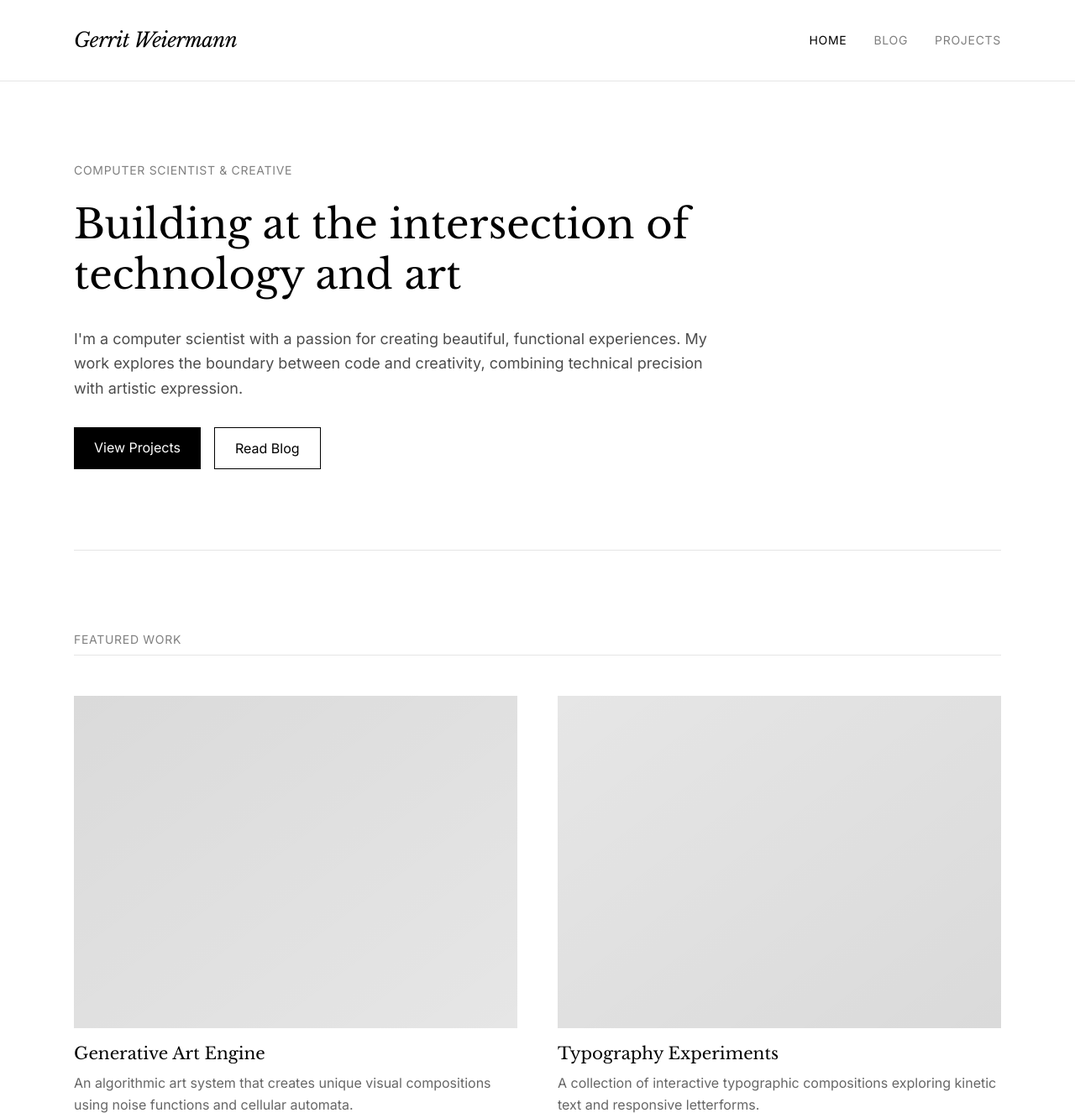
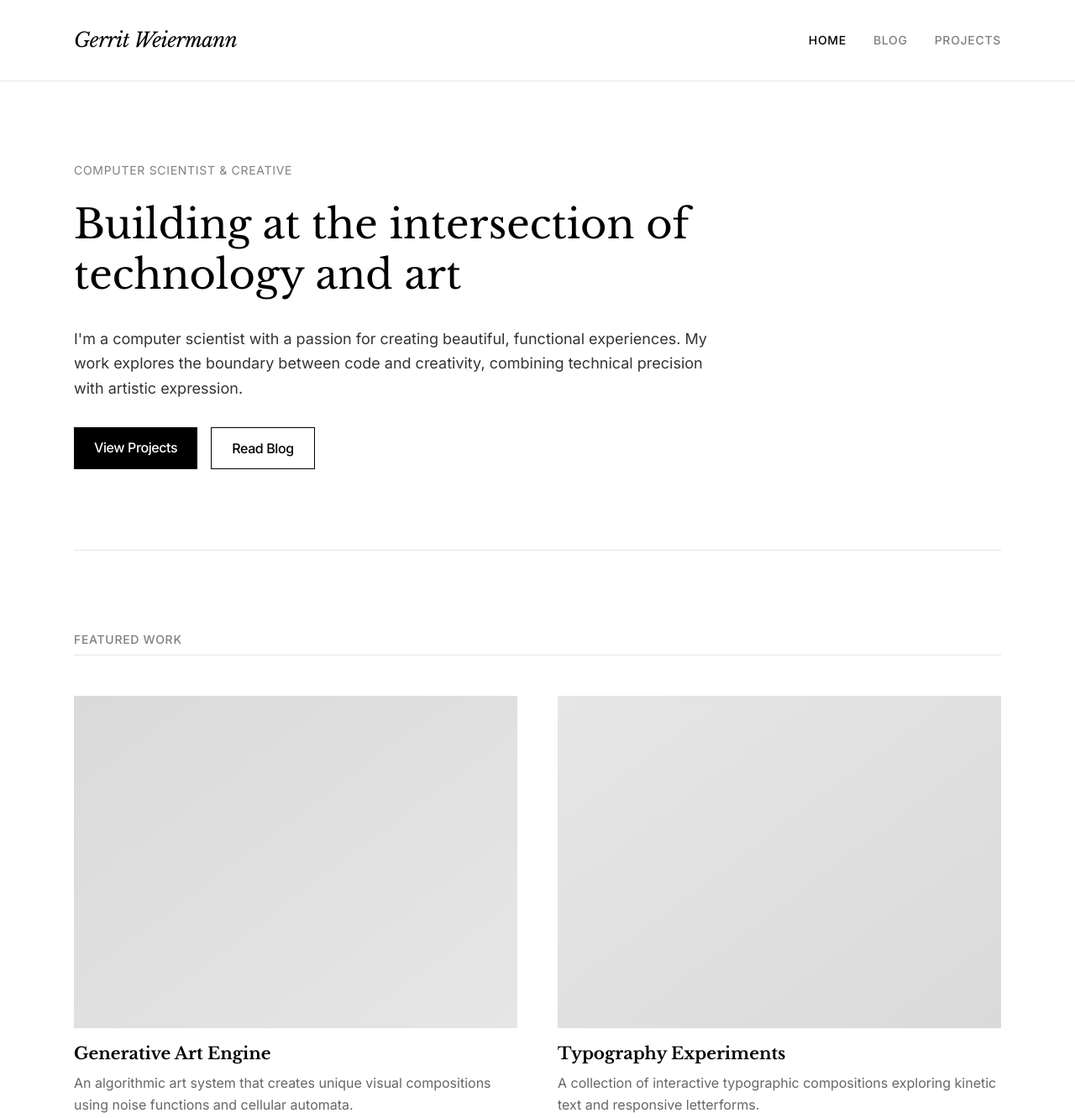
Before and after one commit to gweiermann/personal-blog, an Astro site: page / in a window 1280 px wide. Shown: the top 1332 px of the page at 84% size. Built offline with nearby package versions, Linux system fonts and the light colour scheme; Astro itself is replaced by a stand-in of ours.

Commit message:
adjust styling to reference

```diff
--- a/src/layouts/BaseLayout.astro
+++ b/src/layouts/BaseLayout.astro
@@ -42,7 +42,7 @@ const linkHighlight = (path: string) => {
               <a
                 href="/"
                 class:list={[
-                  'text-sm uppercase tracking-wider transition-colors',
+                  'text-sm uppercase tracking-wider transition-colors font-medium',
                   linkHighlight('/'),
                 ]}
               >
@@ -51,7 +51,7 @@ const linkHighlight = (path: string) => {
               <a
                 href="/blog"
                 class:list={[
-                  'text-sm uppercase tracking-wider transition-colors',
+                  'text-sm uppercase tracking-wider transition-colors font-medium',
                   linkHighlight('/blog'),
                 ]}
               >
@@ -60,7 +60,7 @@ const linkHighlight = (path: string) => {
               <a
                 href="/projects"
                 class:list={[
-                  'text-sm uppercase tracking-wider transition-colors',
+                  'text-sm uppercase tracking-wider transition-colors font-medium',
                   linkHighlight('/projects'),
                 ]}
               >
--- a/src/pages/blog/index.astro
+++ b/src/pages/blog/index.astro
@@ -38,7 +38,7 @@ const rest = blogPosts.slice(1);
               <h2 class="text-4xl font-serif mb-4 group-hover:underline">
                 {featured.data.title}
               </h2>
-              <p class="text-lg text-black/70 leading-relaxed mb-4">
+              <p class="text-lg text-black/80 leading-relaxed mb-4">
                 {featured.data.description}
               </p>
               {featured.data.readTimeMinutes && (
--- a/src/pages/index.astro
+++ b/src/pages/index.astro
@@ -20,19 +20,19 @@ const recentPosts = posts.slice(0, 3);
         <h2 class="text-5xl font-serif leading-tight mb-8">
           {site.home.headline}
         </h2>
-        <p class="text-lg leading-relaxed text-black/70 mb-8">
+        <p class="text-lg leading-relaxed text-black/80 mb-8">
           {site.home.intro}
         </p>
         <div class="flex gap-4">
           <a
             href="/projects"
-            class="px-6 py-3 bg-black text-white hover:bg-black/80 transition-colors"
+            class="px-6 py-3 bg-black text-[#ffffff] font-medium tracking-tight hover:bg-black/80 transition-colors"
           >
             View Projects
           </a>
           <a
             href="/blog"
-            class="px-6 py-3 border border-black hover:bg-black hover:text-white transition-colors"
+            class="px-6 py-3 border border-black font-medium tracking-tight hover:bg-black hover:text-[#ffffff] transition-colors"
           >
             Read Blog
           </a>
@@ -43,7 +43,7 @@ const recentPosts = posts.slice(0, 3);
     <!-- Featured Work -->
     <section class="py-24">
       <div class="mb-12">
-        <h3 class="text-sm uppercase tracking-wider text-black/50 mb-2">
+        <h3 class="text-sm uppercase tracking-wider text-black/50 mb-2 font-medium">
           Featured Work
         </h3>
         <div class="h-px bg-black/10"></div>
@@ -54,7 +54,7 @@ const recentPosts = posts.slice(0, 3);
           <div class="aspect-[4/3] bg-black/5 mb-4 overflow-hidden">
             <div class="w-full h-full bg-gradient-to-br from-black/10 to-black/5 group-hover:scale-105 transition-transform duration-500"></div>
           </div>
-          <h4 class="text-xl font-serif mb-2 group-hover:underline">
+          <h4 class="text-xl font-serif mb-2 group-hover:underline font-bold">
             Generative Art Engine
           </h4>
           <p class="text-black/60 leading-relaxed">
@@ -67,7 +67,7 @@ const recentPosts = posts.slice(0, 3);
           <div class="aspect-[4/3] bg-black/5 mb-4 overflow-hidden">
             <div class="w-full h-full bg-gradient-to-br from-black/5 to-black/10 group-hover:scale-105 transition-transform duration-500"></div>
           </div>
-          <h4 class="text-xl font-serif mb-2 group-hover:underline">
+          <h4 class="text-xl font-serif mb-2 group-hover:underline font-bold">
             Typography Experiments
           </h4>
           <p class="text-black/60 leading-relaxed">
@@ -81,7 +81,7 @@ const recentPosts = posts.slice(0, 3);
     <!-- Recent Posts -->
     <section class="py-24 border-t border-black/10">
       <div class="mb-12">
-        <h3 class="text-sm uppercase tracking-wider text-black/50 mb-2">
+        <h3 class="text-sm uppercase tracking-wider text-black/50 mb-2 font-medium">
           Recent Writing
         </h3>
         <div class="h-px bg-black/10"></div>
--- a/src/pages/projects/index.astro
+++ b/src/pages/projects/index.astro
@@ -47,7 +47,7 @@ const projects = (await getCollection('projects')).sort(
                 </div>
               </div>
 
-              <p class="text-lg text-black/70 leading-relaxed mb-6">
+              <p class="text-lg text-black/80 leading-relaxed mb-6">
                 {project.data.description}
               </p>
 
--- a/src/styles/global.css
+++ b/src/styles/global.css
@@ -5,6 +5,7 @@
 :root {
   --font-serif: 'Libre Baskerville', serif;
   --font-sans: 'Inter', system-ui, -apple-system, sans-serif;
+  --font-weight-medium: 500;
 }
 
 @theme inline {
@@ -24,4 +25,8 @@
   body {
     @apply bg-white text-black font-sans;
   }
+
+  h1, h2, h3, h4 {
+    font-weight: var(--font-weight-medium);
+  }
 }
```
